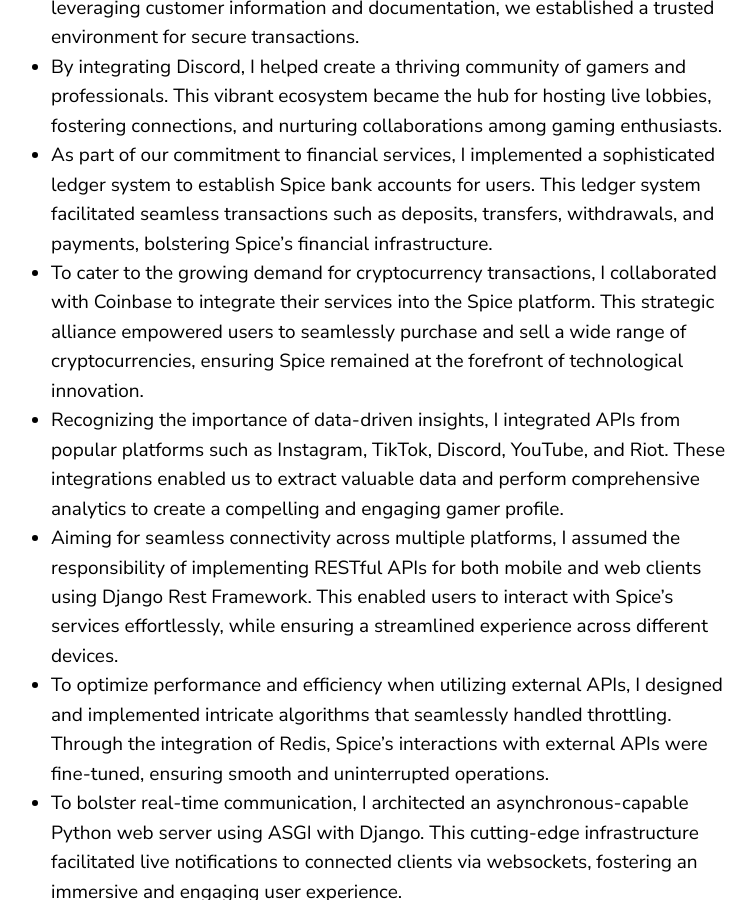
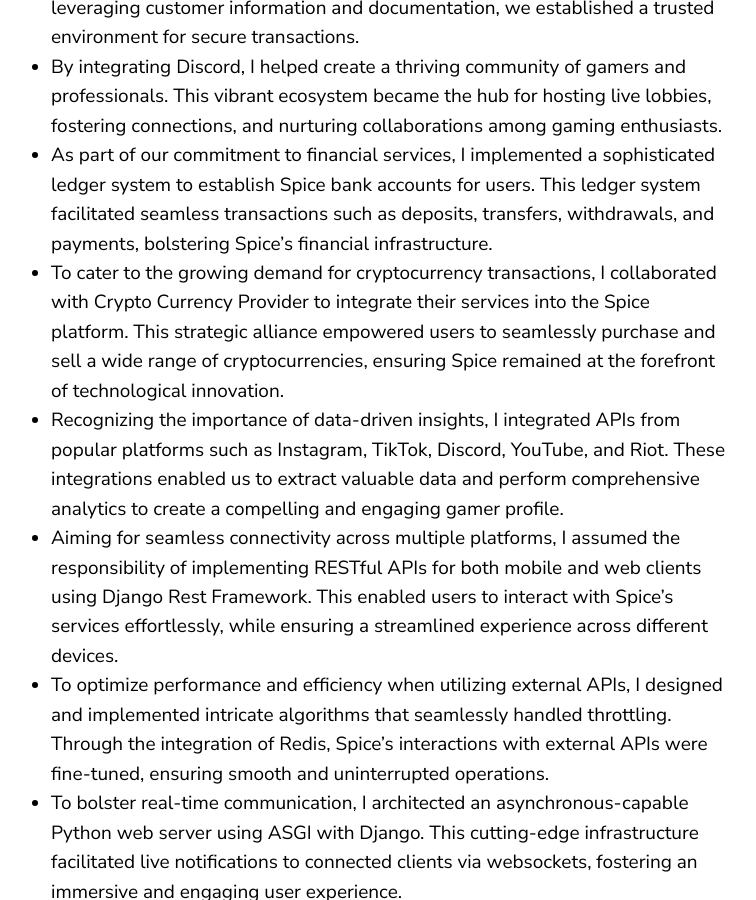
Before and after one commit to proxyroot/proxyroot.github.io, a Jekyll site: the page built from about.md, in a window 1280 px wide and 900 px high, scrolled down 2314 px. Shown: the whole window, without its empty margins (89-845 px from the left). Built offline with Jekyll 4.4.1, drawn with Linux system fonts in a browser that asks for light colours.

Commit message:
Chagne Name

```diff
--- a/about.md
+++ b/about.md
@@ -27,7 +27,7 @@
 - Furthermore, I facilitated the integration of Sila, a cutting-edge solution, to create wallets and enable robust KYC (Know Your Customer) procedures. By leveraging customer information and documentation, we established a trusted environment for secure transactions.
 - By integrating Discord, I helped create a thriving community of gamers and professionals. This vibrant ecosystem became the hub for hosting live lobbies, fostering connections, and nurturing collaborations among gaming enthusiasts.
 - As part of our commitment to financial services, I implemented a sophisticated ledger system to establish Spice bank accounts for users. This ledger system facilitated seamless transactions such as deposits, transfers, withdrawals, and payments, bolstering Spice's financial infrastructure.
-- To cater to the growing demand for cryptocurrency transactions, I collaborated with Coinbase to integrate their services into the Spice platform. This strategic alliance empowered users to seamlessly purchase and sell a wide range of cryptocurrencies, ensuring Spice remained at the forefront of technological innovation.
+- To cater to the growing demand for cryptocurrency transactions, I collaborated with Crypto Currency Provider to integrate their services into the Spice platform. This strategic alliance empowered users to seamlessly purchase and sell a wide range of cryptocurrencies, ensuring Spice remained at the forefront of technological innovation.
 - Recognizing the importance of data-driven insights, I integrated APIs from popular platforms such as Instagram, TikTok, Discord, YouTube, and Riot. These integrations enabled us to extract valuable data and perform comprehensive analytics to create a compelling and engaging gamer profile.
 - Aiming for seamless connectivity across multiple platforms, I assumed the responsibility of implementing RESTful APIs for both mobile and web clients using Django Rest Framework. This enabled users to interact with Spice's services effortlessly, while ensuring a streamlined experience across different devices.
 - To optimize performance and efficiency when utilizing external APIs, I designed and implemented intricate algorithms that seamlessly handled throttling. Through the integration of Redis, Spice's interactions with external APIs were fine-tuned, ensuring smooth and uninterrupted operations.
```
